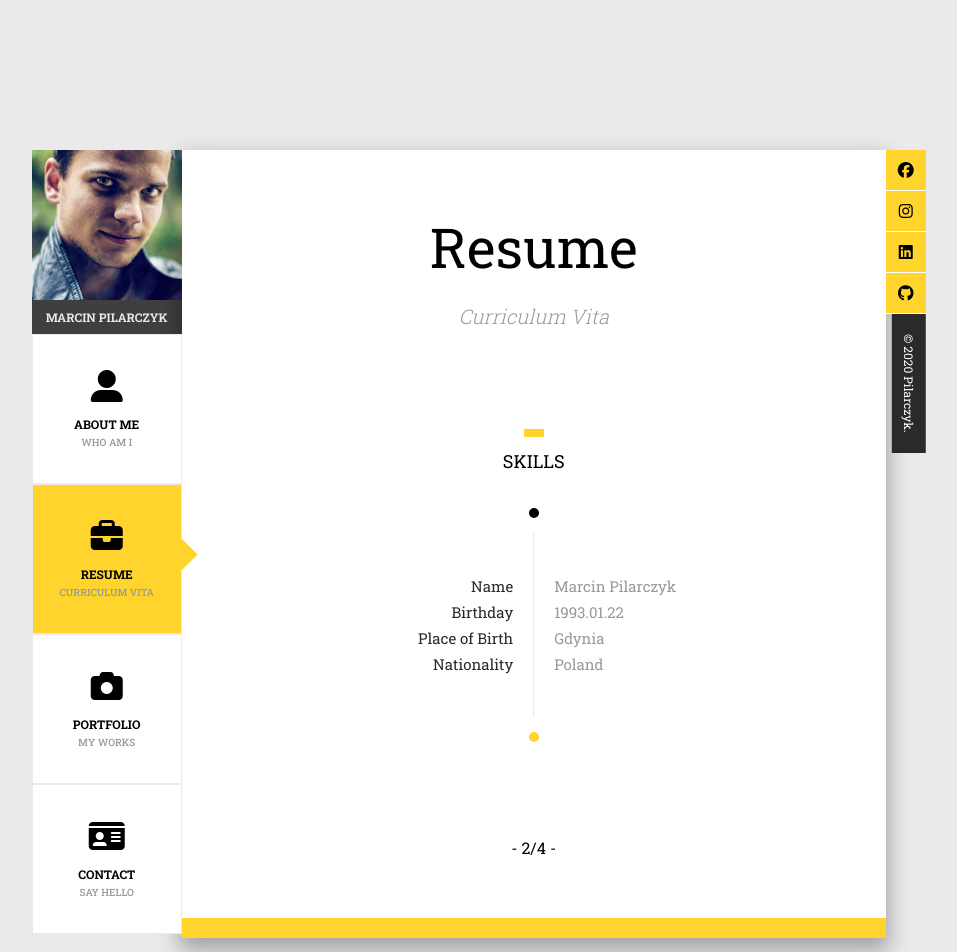
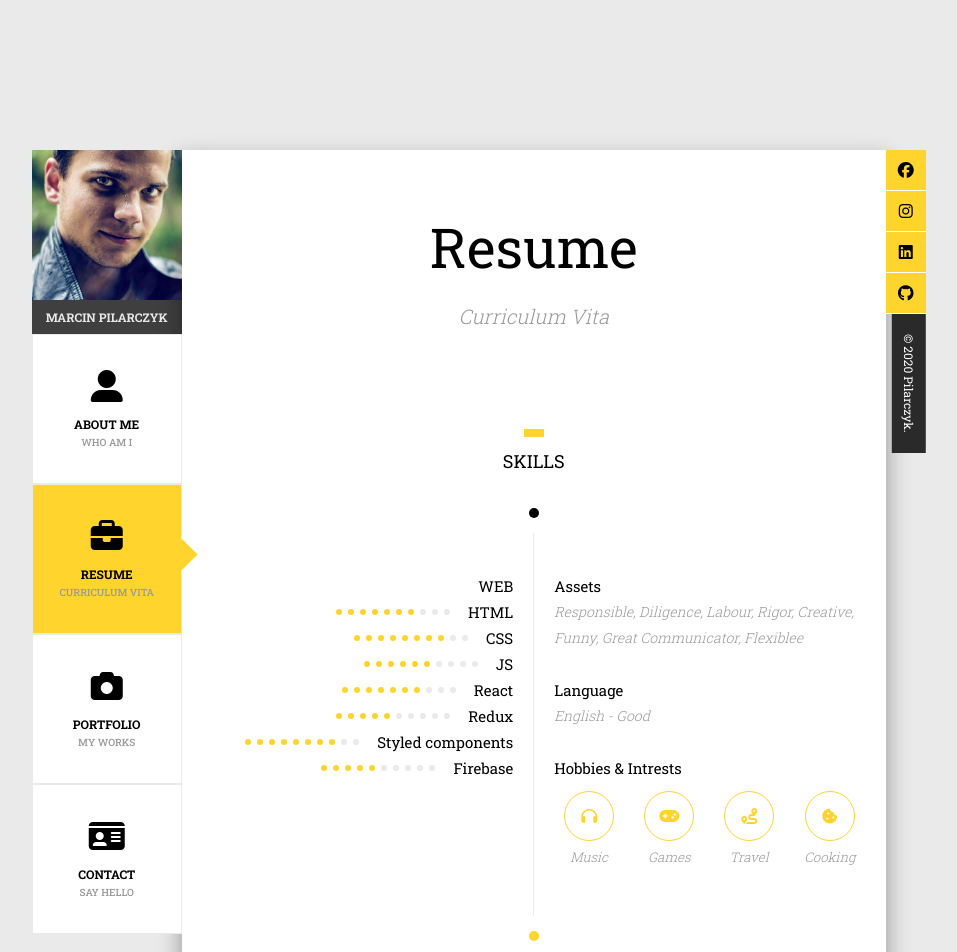
Before and after one commit to PilarczykM/resume, a React (Create React App) app: page /resume in a window 1280 px wide. Shown: the top 952 px of the page, without its empty margins (112-1069 px from the left). Built offline with nearby package versions, Linux system fonts and the light colour scheme.

Commit message:
Ready skill section

```diff
--- a/src/components/atoms/Item/Item.js
+++ b/src/components/atoms/Item/Item.js
@@ -2,8 +2,10 @@ import styled from "styled-components";
 
 const Item = styled.li`
   list-style: none;
-  font-size: 15px;
-  font-weight: 400;
+  font-size: ${({ font }) => (font ? font : "15px")};
+  color: ${({ color }) => (color ? color : "black")};
+  font-weight: ${({ fw }) => (fw ? fw : "400")};
+  font-style: ${({ italic }) => (italic ? "italic" : "normal")};
   line-height: 26px;
   margin-bottom: ${({ rows }) => (rows ? `${rows * 26 - 26}px` : "0")};
 
--- /dev/null
+++ b/src/components/molecules/SkillItem/SkillItem.js
@@ -0,0 +1,20 @@
+import React from "react";
+import * as Styled from "./SkillItem.styled";
+
+const SkillItem = ({ stars, children }) => {
+  const starsCount = 10;
+  const transparentStars = starsCount - stars;
+  const fullStars = starsCount - transparentStars;
+
+  return (
+    <Styled.StyledItem>
+      <Styled.RatingContainer>
+        {Array(fullStars).fill(<Styled.RatingFull />)}
+        {Array(transparentStars).fill(<Styled.RatingTransparent />)}
+      </Styled.RatingContainer>
+      {children}
+    </Styled.StyledItem>
+  );
+};
+
+export default SkillItem;
--- /dev/null
+++ b/src/components/molecules/SkillItem/SkillItem.styled.js
@@ -0,0 +1,34 @@
+import styled from "styled-components";
+
+import Item from "../../atoms/Item/Item";
+
+export const StyledItem = styled(Item)`
+  display: flex;
+  align-items: center;
+  justify-content: flex-end;
+`;
+
+export const RatingContainer = styled.div`
+  display: inline-flex;
+  align-items: center;
+  margin-right: 15px;
+`;
+
+const Rating = () => `
+  display: inline-block;
+  margin: 0 3px;
+  height: 6px;
+  width: 6px;
+  position: relative;
+  border-radius: 100%;
+`;
+
+export const RatingFull = styled.span`
+  ${Rating};
+  background-color: #ffd42d;
+`;
+
+export const RatingTransparent = styled.span`
+  ${Rating};
+  background-color: #eaeaea;
+`;
--- a/src/pages/Resume/Resume.js
+++ b/src/pages/Resume/Resume.js
@@ -8,26 +8,56 @@ import Title from "../../components/molecules/Title/Title";
 import SectionTitle from "../../components/molecules/SectionTitle/SectionTitle";
 import ListItem from "../../components/molecules/ListItem/ListItem";
 import Item from "../../components/atoms/Item/Item";
+import SkillItem from "../../components/molecules/SkillItem/SkillItem";
 
 const Home = () => (
   <MainTemplate>
     <SectionTemplate>
       <Title title="Resume" subtitle="Curriculum Vita" />
     </SectionTemplate>
+
     <SectionTemplate>
       <SectionTitle mb="60px">Skills</SectionTitle>
       <Styled.ListContainer>
         <ListItem textAlign="right">
-          <Item>Name</Item>
-          <Item>Birthday</Item>
-          <Item>Place of Birth</Item>
-          <Item>Nationality</Item>
+          <Item>WEB</Item>
+          <SkillItem stars="7">HTML</SkillItem>
+          <SkillItem stars="8">CSS</SkillItem>
+          <SkillItem stars="6">JS</SkillItem>
+          <SkillItem stars="7">React</SkillItem>
+          <SkillItem stars="5">Redux</SkillItem>
+          <SkillItem stars="8">Styled components</SkillItem>
+          <SkillItem stars="5">Firebase</SkillItem>
         </ListItem>
-        <ListItem textAlign="left" data="true">
-          <Item>Marcin Pilarczyk</Item>
-          <Item>1993.01.22</Item>
-          <Item>Gdynia</Item>
-          <Item>Poland</Item>
+        <ListItem textAlign="left">
+          <Item>Assets</Item>
+          <Item rows="2" font="14px" color="#999999" italic="true" fw="300">
+            Responsible, Diligence, Labour, Rigor, Creative, Funny, Great
+            Communicator, Flexiblee
+          </Item>
+          <Item>Language</Item>
+          <Item rows="2" font="14px" color="#999999" italic="true" fw="300">
+            English - Good
+          </Item>
+          <Item>Hobbies & Intrests</Item>
+          <Styled.HobbiesContainer>
+            <Styled.HobbyIconContainer>
+              <Styled.HobbyIcon className="fas fa-headphones"></Styled.HobbyIcon>
+              <Styled.HobbyText>Music</Styled.HobbyText>
+            </Styled.HobbyIconContainer>
+            <Styled.HobbyIconContainer>
+              <Styled.HobbyIcon className="fas fa-gamepad"></Styled.HobbyIcon>
+              <Styled.HobbyText>Games</Styled.HobbyText>
+            </Styled.HobbyIconContainer>
+            <Styled.HobbyIconContainer>
+              <Styled.HobbyIcon className="fas fa-route"></Styled.HobbyIcon>
+              <Styled.HobbyText>Travel</Styled.HobbyText>
+            </Styled.HobbyIconContainer>
+            <Styled.HobbyIconContainer>
+              <Styled.HobbyIcon className="fas fa-cookie-bite"></Styled.HobbyIcon>
+              <Styled.HobbyText>Cooking</Styled.HobbyText>
+            </Styled.HobbyIconContainer>
+          </Styled.HobbiesContainer>
         </ListItem>
       </Styled.ListContainer>
     </SectionTemplate>
--- a/src/pages/Resume/Resume.styled.js
+++ b/src/pages/Resume/Resume.styled.js
@@ -13,3 +13,42 @@ export const InstagramGrid = styled.div`
   width: 75%;
   border: 1px solid #999;
 `;
+
+export const HobbiesContainer = styled.div`
+  display: flex;
+`;
+
+export const HobbyIcon = styled.i`
+  position: relative;
+  color: #ffd42d;
+  border: 1px solid #ffd42d;
+  border-radius: 100%;
+  height: 50px;
+  width: 50px;
+  text-align: center;
+  &::before {
+    position: absolute;
+    top: 50%;
+    left: 50%;
+    transform: translate(-50%, -50%);
+  }
+`;
+
+export const HobbyText = styled.h5`
+  margin-top: 7px;
+  color: #999;
+  font-style: italic;
+  font-weight: 300;
+`;
+
+export const HobbyIconContainer = styled.div`
+  display: flex;
+  flex-direction: column;
+  align-items: center;
+  justify-content: center;
+  padding: 10px;
+
+  &:not(:last-child) {
+    margin-right: 10px;
+  }
+`;
```
